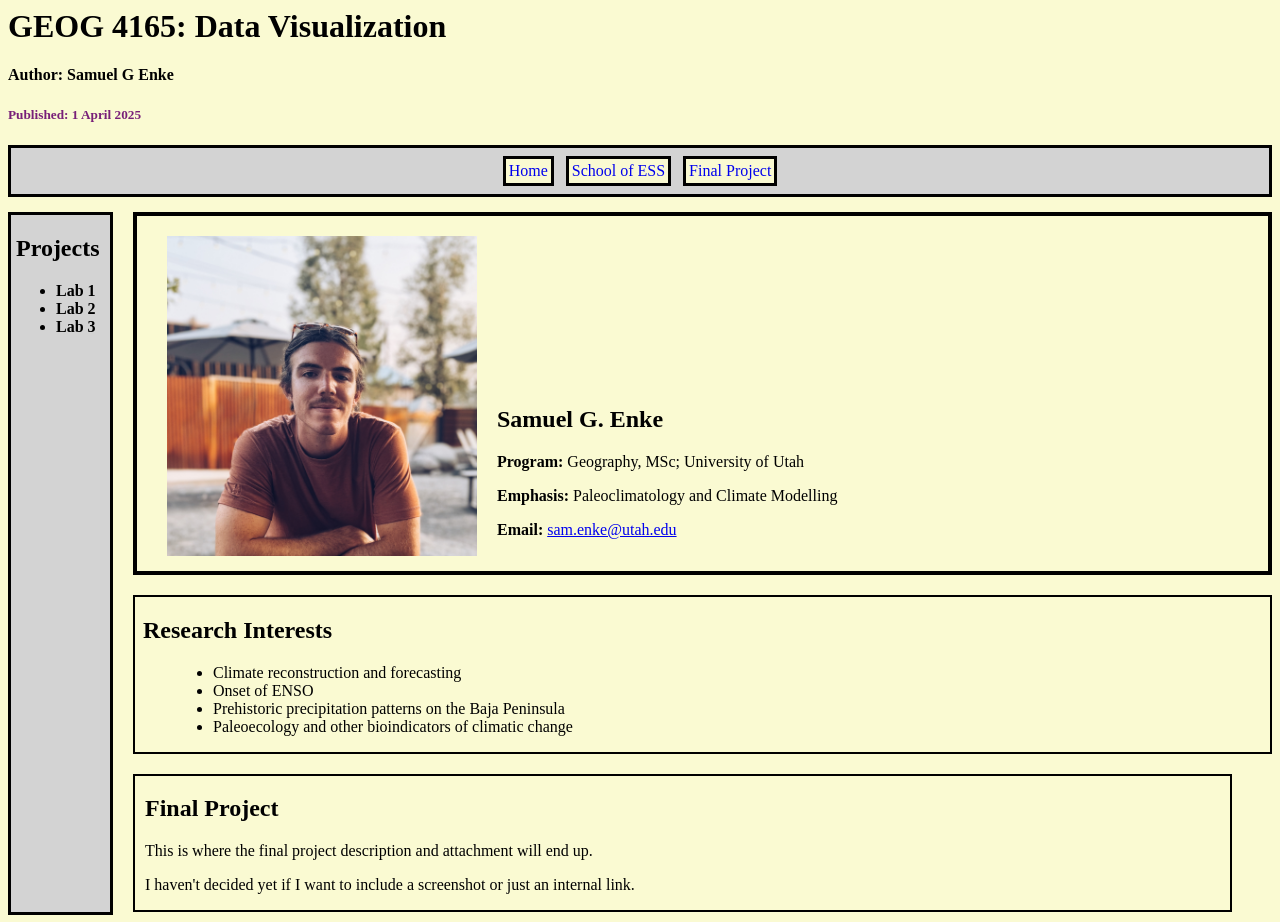
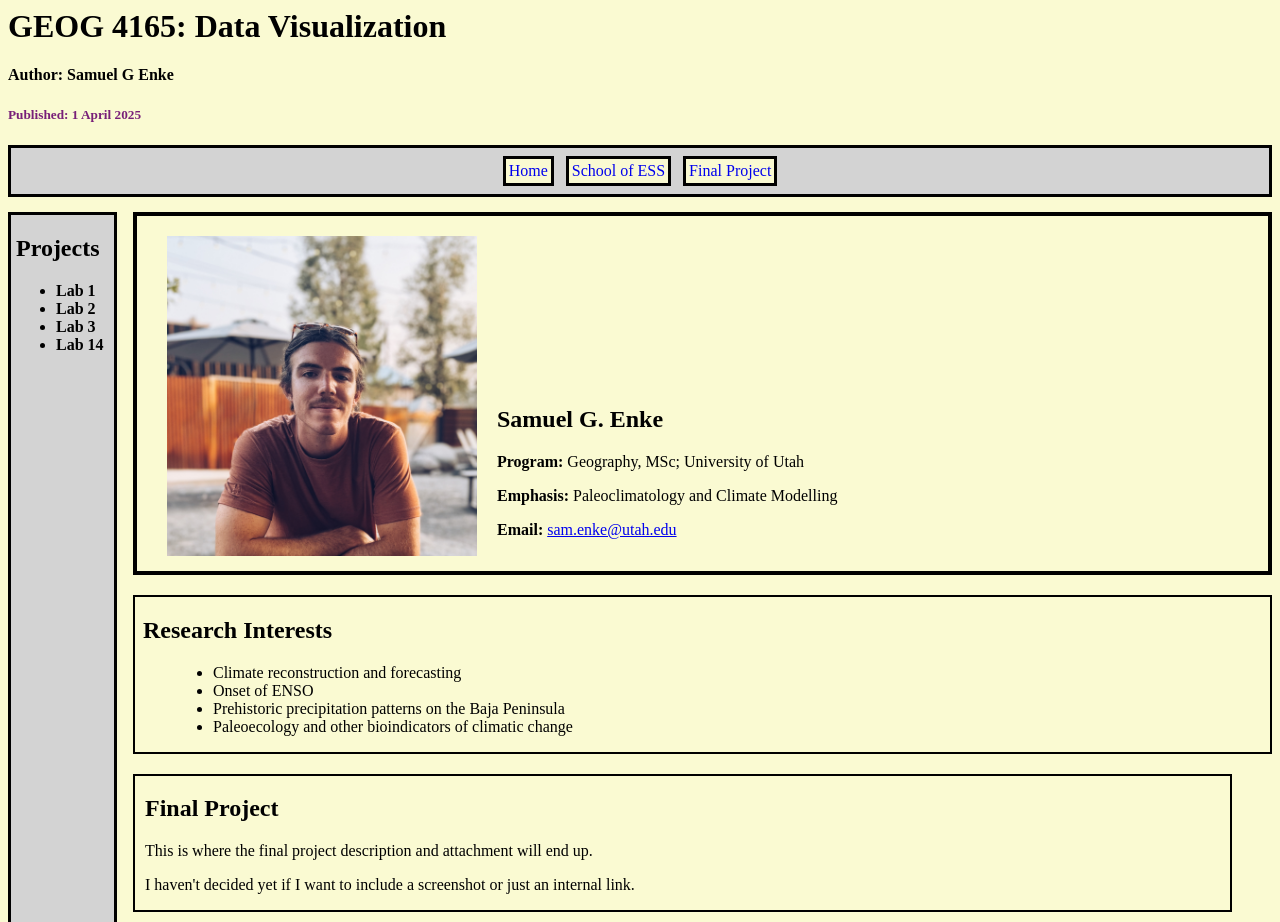
Before and after one commit to sgenke/sgenke.github.io, a plain HTML site: page index.html in a window 1280 px wide. Shown: the top 922 px of the page. Drawn offline with Linux system fonts and the light colour scheme.

Commit message:
Update index.html

```diff
--- a/index.html
+++ b/index.html
@@ -23,7 +23,9 @@
                 <li><strong>Lab 1</strong></li>
                 <li><strong>Lab 2</strong></li>
                 <li><strong>Lab 3</strong></li>
+                <li href="file:///N:/web_page/index.html" target="_blank"><strong>Lab 14</strong></li>
             </ul>
+
         </div>
 
         <div class="Main-Page">
```
